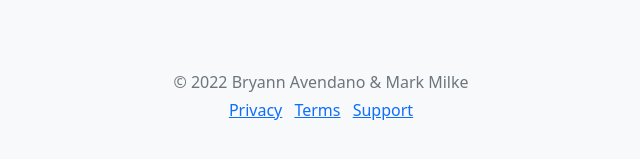
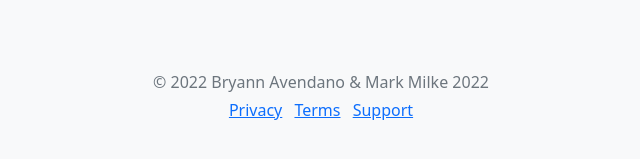
Before and after one commit to omellizo/coproduced-resilience-front, a plain HTML site: page work.html in a window 1280 px wide. Shown: the part 513-672 px from the top of the page, 319-959 px from the left. Drawn offline with nearby package versions, Linux system fonts and the light colour scheme.

Commit message:
CAMBIE ANO

```diff
--- a/work.html
+++ b/work.html
@@ -67,7 +67,7 @@
     </main>
 
     <footer class="my-5 pt-5 text-muted text-center text-small">
-      <p class="mb-1">&copy; 2022 Bryann Avendano & Mark Milke</p>
+      <p class="mb-1">&copy; 2022 Bryann Avendano & Mark Milke 2022</p>
       <ul class="list-inline">
         <li class="list-inline-item"><a href="https://getbootstrap.com/docs/4.0/components/buttons/">Privacy</a></li>
         <li class="list-inline-item"><a href="#">Terms</a></li>
```
